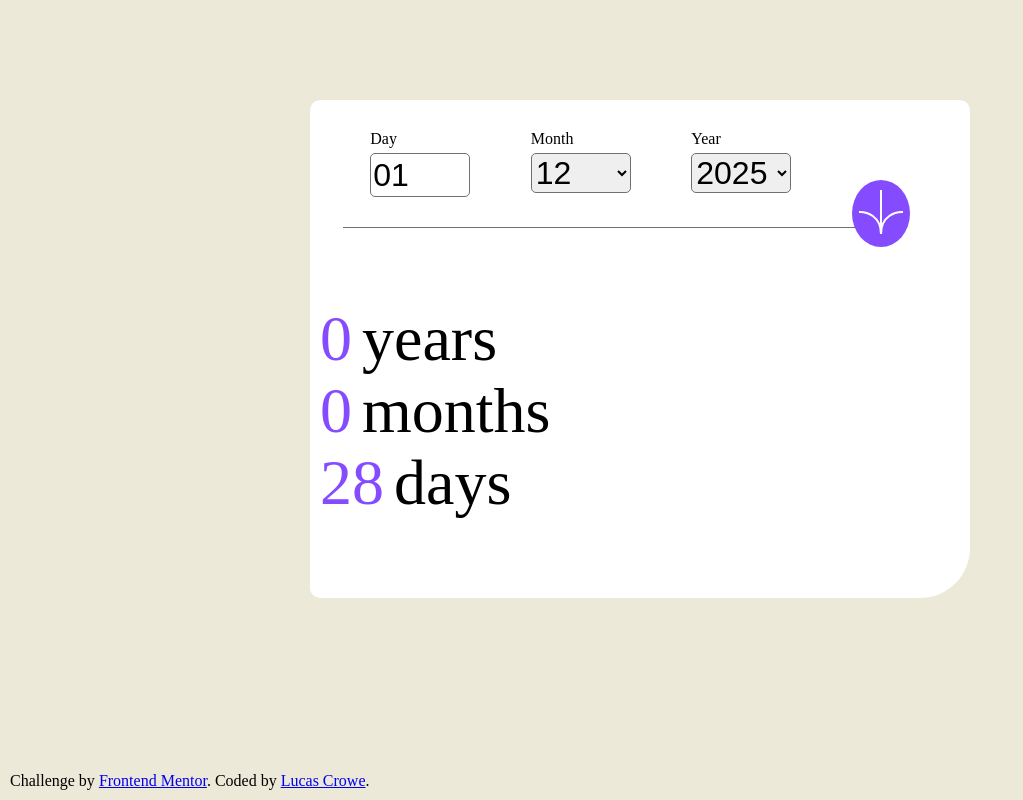
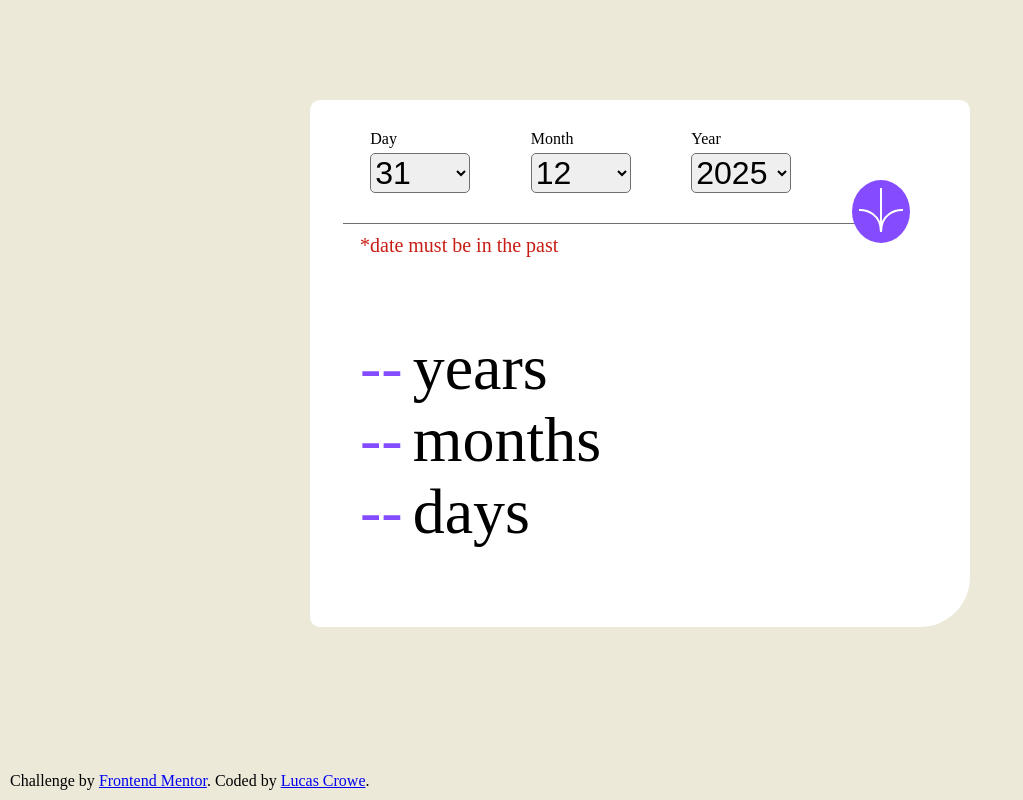
Before and after one commit to LCrowe42/AgeCalculator, a plain HTML site: page index.html in a window 1280 px wide. Both pictures are taken after a click on the button 880 px from the left and 213 px from the top of the page. Shown: the whole page, without its empty margins (0-1023 px from the left). Drawn offline with Linux system fonts and the light colour scheme.

Commit message:
Added some error handling and made the days input into a select element

```diff
--- a/index.html
+++ b/index.html
@@ -15,7 +15,7 @@
     <form class="inputform" onsubmit="return false;">
       <div class="dayinholder">
         <label for="days">Day</label>
-        <input class="numinputs" type="number" id="dayin" value="01" min="1" max="31">
+        <select class="numinputs" name="day" type="number" id="dayin"></select>
       </div>
       <div class="monthinholder">
         <label for="months">Month</label>
@@ -28,6 +28,7 @@
       <button type="submit" id="formsubmit"><img src="/assets/images/icon-arrow.svg"></button>
     </form>
     <div class="line"></div>
+    <div id="errormessage"></div>
     <div class="outputholder">
       <div class="yearsoutholder">
         <output id="yearsout">--</output>
--- a/script.js
+++ b/script.js
@@ -22,19 +22,29 @@ window.onload = function() {
         option.textContent = i;
         monthSelect.appendChild(option);
     }
+
+    const daySelect = document.getElementById("dayin");
+    for (let i = 31; i >= 1; i--) {
+        let option = document.createElement("option");
+        option.value = i;
+        option.textContent = i;
+        daySelect.appendChild(option);
+    }
 };
 
 function calculateAge() {
+    document.getElementById("errormessage").textContent = "";
     const dayin = parseInt(document.getElementById("dayin").value,10);
     const monthin = parseInt(document.getElementById("monthin").value,10);
     const yearin = parseInt(document.getElementById("yearin").value,10);
 
-    if (dayin > 31 || dayin < 1) {
+    const birth = new Date(yearin,monthin-1,dayin)
+    const today = new Date();
+
+    if (today - birth < 0) {
+        document.getElementById("errormessage").textContent = "*date must be in the past"
         return false;
     }
-
-    const birth = new Date(yearin,monthin-1,dayin)
-    const today = new Date();
 
     var years = today.getFullYear() - birth.getFullYear();
     var months = today.getMonth() - birth.getMonth();
--- a/styles.css
+++ b/styles.css
@@ -22,7 +22,14 @@ body {
     display: flex;
     flex-direction: column;
     padding: 10px;
+    padding-left: 50px;
     height: 350px;
+}
+#errormessage {
+    padding-top: 10px;
+    padding-left: 50px;
+    font-size: 20px;
+    color: rgb(200, 30, 20);
 }
 .attribution {
     position: absolute;
@@ -40,6 +47,9 @@ body {
     height: 40px;
     border: 1px solid hsl(0, 1%, 44%);
     border-radius: 5px;
+}
+.numinputs:focus {
+    border-color: orange;
 }
 .yearsoutholder, .monthsoutholder, .daysoutholder {
     display: flex;
```
